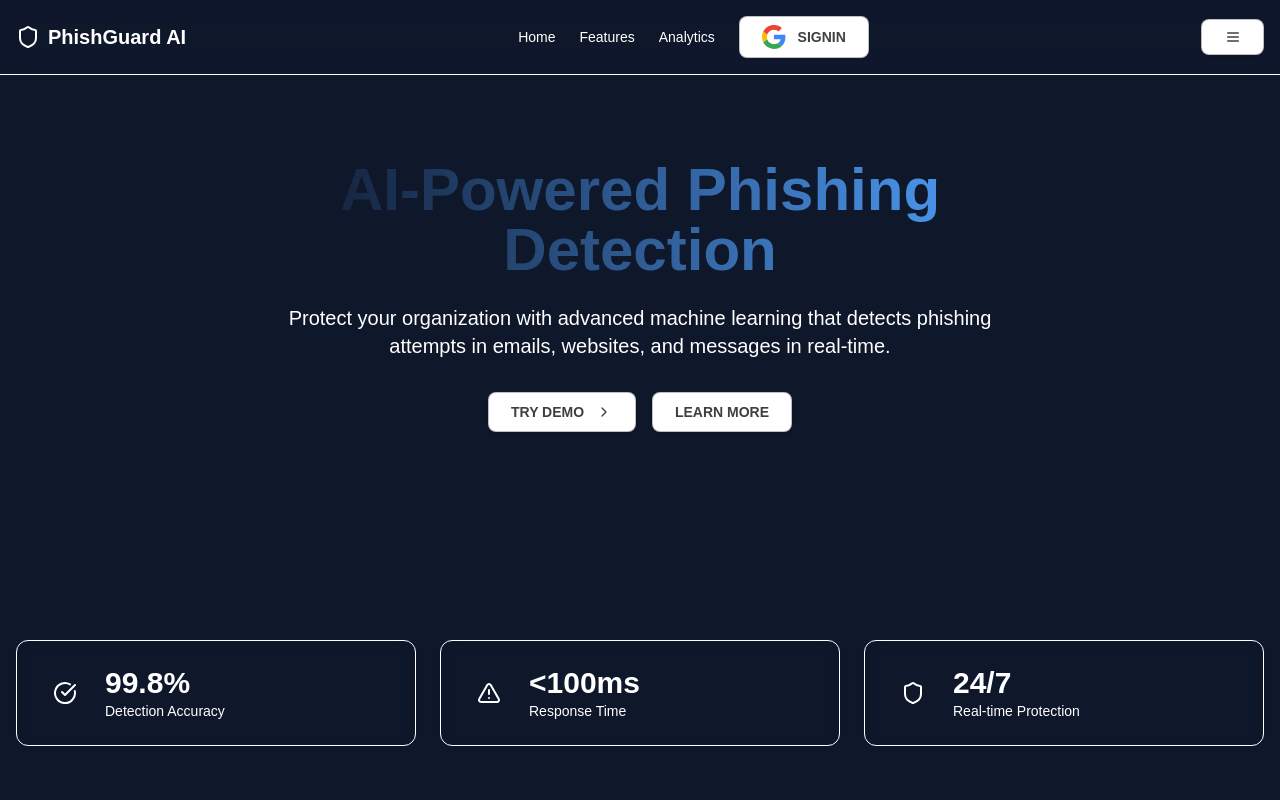
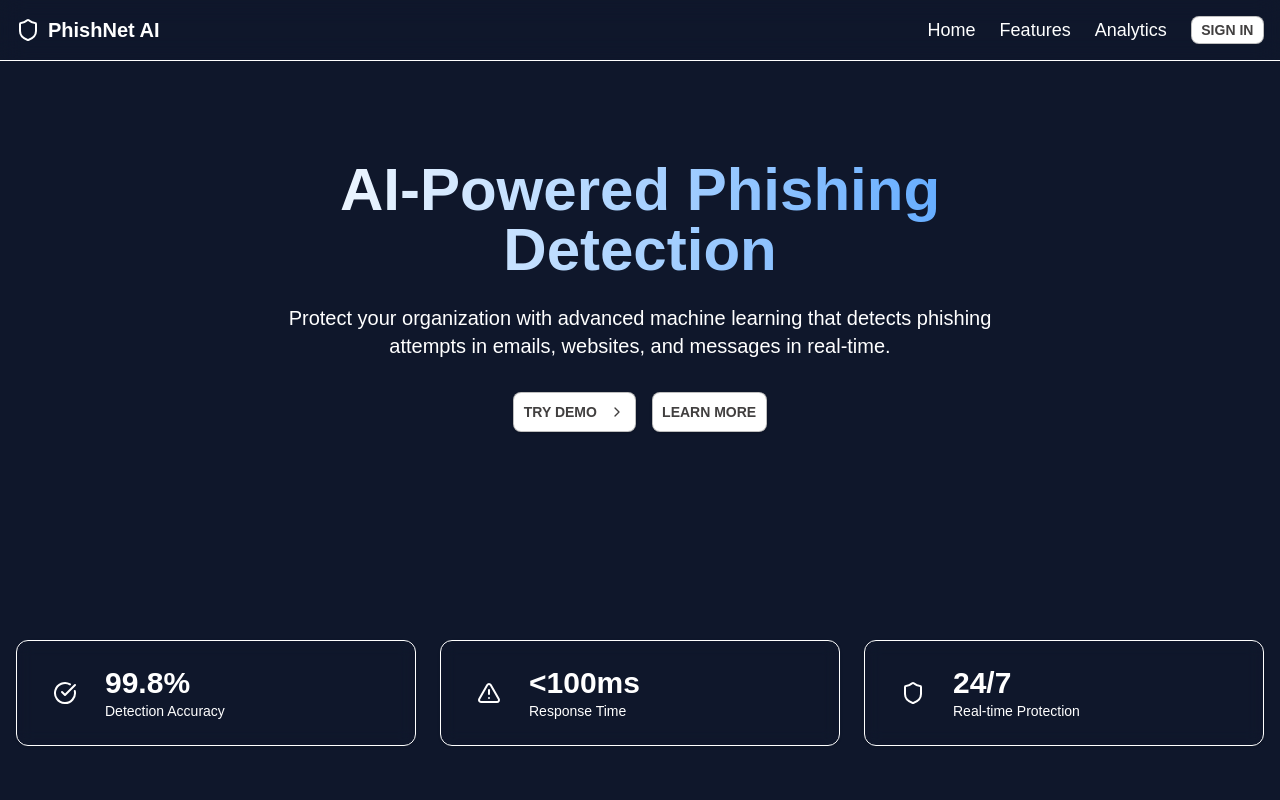
Before and after one commit to anshshah23/LockNCode_Abhishek, a Next.js app in the folder lockncode_abhishek/: page / in a window 1280 px wide. Shown: the top 800 px of the page. Built offline with nearby package versions, Linux system fonts and the light colour scheme.

Commit message:
email connected to sign in

```diff
--- a/lockncode_abhishek/src/app/layout.js
+++ b/lockncode_abhishek/src/app/layout.js
@@ -1,33 +1,33 @@
-import { Geist, Geist_Mono } from "next/font/google";
-import "./globals.css";
-import { ClerkProvider } from "@clerk/nextjs";
-import Navbar from "@/components/Navbar";
+import { Geist, Geist_Mono } from 'next/font/google'
+import './globals.css'
+import Navbar from '@/components/Navbar'
+import { AuthProvider } from '@/components/auth'
 const geistSans = Geist({
-  variable: "--font-geist-sans",
-  subsets: ["latin"],
-});
+  variable: '--font-geist-sans',
+  subsets: ['latin']
+})
 
 const geistMono = Geist_Mono({
-  variable: "--font-geist-mono",
-  subsets: ["latin"],
-});
+  variable: '--font-geist-mono',
+  subsets: ['latin']
+})
 
 export const metadata = {
-  title: "No-Phish",
-  description: "ML Detection for Phishing Websites",
-};
+  title: 'Phishnet Ai',
+  description: 'ML Detection for Phishing Websites'
+}
 
-export default function RootLayout({ children }) {
+export default function RootLayout ({ children }) {
   return (
-    <ClerkProvider>
-      <html lang="en" className="dark">
-        <body
-          className={`${geistSans.variable} ${geistMono.variable} antialiased`}
-        >
+    <html lang='en' className='dark'>
+      <body
+        className={`${geistSans.variable} ${geistMono.variable} antialiased`}
+      >
+        <AuthProvider>
           <Navbar />
           {children}
-        </body>
-      </html>
-    </ClerkProvider>
-  );
+        </AuthProvider>
+      </body>
+    </html>
+  )
 }
--- a/lockncode_abhishek/src/components/Home.jsx
+++ b/lockncode_abhishek/src/components/Home.jsx
@@ -115,7 +115,7 @@ function Home() {
               initial={{ opacity: 0, y: 20 }}
               animate={{ opacity: 1, y: 0 }}
               transition={{ duration: 0.5 }}
-              className="text-4xl md:text-6xl font-bold mb-6 bg-clip-text text-transparent bg-gradient-to-r from-primary to-blue-400"
+              className="text-4xl md:text-6xl font-bold mb-6 bg-clip-text text-transparent bg-gradient-to-r from-white to-blue-400"
             >
               AI-Powered Phishing Detection
             </motion.h1>
@@ -512,7 +512,7 @@ function Home() {
                   <pre className="bg-muted p-4 rounded-md overflow-x-auto text-sm">
                     <code className="text-foreground">
                       {`// Check a URL for phishing
-fetch('https://api.phishguard.ai/v1/analyze/url', {
+fetch('https://api.PhishNet.ai/v1/analyze/url', {
   method: 'POST',
   headers: {
     'Content-Type': 'application/json',
@@ -569,7 +569,7 @@ fetch('https://api.phishguard.ai/v1/analyze/url', {
             <div>
               <div className="flex items-center gap-2 mb-4">
                 <Shield className="h-6 w-6 text-primary" />
-                <span className="font-bold text-xl">PhishGuard AI</span>
+                <span className="font-bold text-xl">PhishNet AI</span>
               </div>
               <p className="text-muted-foreground text-sm">
                 Advanced AI-powered phishing detection to protect your organization from evolving threats.
@@ -608,7 +608,7 @@ fetch('https://api.phishguard.ai/v1/analyze/url', {
 
           <div className="border-t border-muted mt-12 pt-6 flex flex-col md:flex-row justify-between items-center">
             <p className="text-sm text-muted-foreground">
-              &copy; {new Date().getFullYear()} PhishGuard AI. All rights reserved.
+              &copy; {new Date().getFullYear()} PhishNet AI. All rights reserved.
             </p>
             <div className="flex gap-4 mt-4 md:mt-0">
               <a href="#" className="text-muted-foreground hover:text-primary">
--- a/lockncode_abhishek/src/components/Navbar.jsx
+++ b/lockncode_abhishek/src/components/Navbar.jsx
@@ -4,13 +4,18 @@ import { useState, useEffect } from "react";
 import { Shield, Menu, X } from "lucide-react";
 import useGoogleTranslate from "@/hooks/useGoogleTranslate";
 import { Button } from "@/components/ui/button";
-import '@/styles/nav.css'
+import { useAuth } from "./auth";
+import "@/styles/nav.css";
 
-export default function Navbar() {
-    useGoogleTranslate(); // Initialize Google Translate
+function Navbar() {
+    useGoogleTranslate();
     const [isMenuOpen, setIsMenuOpen] = useState(false);
     const [isScrolled, setIsScrolled] = useState(false);
+    const { loginAndConnect, logout } = useAuth();
+    const [token, setToken] = useState(null);
+    const [isAuthenticated, setIsAuthenticated] = useState(false);
 
+    // Handle scroll effect
     useEffect(() => {
         const handleScroll = () => {
             setIsScrolled(window.scrollY > 100);
@@ -20,7 +25,14 @@ export default function Navbar() {
         return () => window.removeEventListener("scroll", handleScroll);
     }, []);
 
-    // Define your links dynamically
+    // Retrieve token from localStorage
+    useEffect(() => {
+        if (typeof window !== "undefined") {
+            const authToken = localStorage.getItem("authToken");
+            setToken(authToken);
+        }
+    }, []);
+
     const Links = [
         { name: "Home", link: "/" },
         { name: "Features", link: "/features" },
@@ -28,42 +40,50 @@ export default function Navbar() {
     ];
 
     return (
-        <header className={`fixed top-0 left-0 right-0 z-50 bg-background/80 backdrop-blur-md border-b border-muted transition-all duration-300 text-white ${isScrolled ? "shadow-md" : ""}`}>
+        <header
+            className={`fixed top-0 left-0 right-0 z-50 bg-background/80 backdrop-blur-md border-b border-muted transition-all duration-300 text-white ${
+                isScrolled ? "shadow-md" : ""
+            }`}
+        >
             <div className="container mx-auto px-4 py-4 flex justify-between items-center">
                 <div className="flex items-center gap-2">
                     <Shield className="h-6 w-6 text-primary" />
                     <span className="font-bold text-xl">
-                        <Link href="/">PhishGuard AI</Link>
+                        <Link href="/">PhishNet AI</Link>
                     </span>
                 </div>
 
                 {/* Desktop Navigation */}
                 <nav className="hidden md:flex items-center gap-6">
                     {Links.map((link) => (
-                        <Link key={link.name} href={link.link} className="text-sm hover:text-primary transition-colors">
+                        <Link key={link.name} href={link.link} className="text-lg hover:text-primary transition-colors">
                             {link.name}
                         </Link>
                     ))}
-                    <button class="button">
-                        <svg xmlns="http://www.w3.org/2000/svg" preserveAspectRatio="xMidYMid" viewBox="0 0 256 262">
-                            <path fill="#4285F4" d="M255.878 133.451c0-10.734-.871-18.567-2.756-26.69H130.55v48.448h71.947c-1.45 12.04-9.283 30.172-26.69 42.356l-.244 1.622 38.755 30.023 2.685.268c24.659-22.774 38.875-56.282 38.875-96.027"></path>
-                            <path fill="#34A853" d="M130.55 261.1c35.248 0 64.839-11.605 86.453-31.622l-41.196-31.913c-11.024 7.688-25.82 13.055-45.257 13.055-34.523 0-63.824-22.773-74.269-54.25l-1.531.13-40.298 31.187-.527 1.465C35.393 231.798 79.49 261.1 130.55 261.1"></path>
-                            <path fill="#FBBC05" d="M56.281 156.37c-2.756-8.123-4.351-16.827-4.351-25.82 0-8.994 1.595-17.697 4.206-25.82l-.073-1.73L15.26 71.312l-1.335.635C5.077 89.644 0 109.517 0 130.55s5.077 40.905 13.925 58.602l42.356-32.782"></path>
-                            <path fill="#EB4335" d="M130.55 50.479c24.514 0 41.05 10.589 50.479 19.438l36.844-35.974C195.245 12.91 165.798 0 130.55 0 79.49 0 35.393 29.301 13.925 71.947l42.211 32.783c10.59-31.477 39.891-54.251 74.414-54.251"></path>
-                        </svg>
-                        SignIn
-                    </button>
+
+                    {/* Conditionally show buttons */}
+                    {!token ? (
+                        <button className="button" onClick={loginAndConnect}>
+                            Sign In
+                        </button>
+                    ) : (
+                        <button onClick={logout} className="button">
+                            Sign Out
+                        </button>
+                    )}
                 </nav>
 
                 {/* Mobile Menu Toggle */}
-                <Button className="md:hidden" onClick={() => setIsMenuOpen(!isMenuOpen)}>
-                    {isMenuOpen ? <X className="h-6 w-6" /> : <Menu className="h-6 w-6" />}
-                </Button>
+                <div className="md:hidden">
+                    <Button onClick={() => setIsMenuOpen(!isMenuOpen)}>
+                        {isMenuOpen ? <X className="h-6 w-6" /> : <Menu className="h-6 w-6" />}
+                    </Button>
+                </div>
             </div>
 
             {/* Mobile Navigation */}
             {isMenuOpen && (
-                <div className="md:hidden absolute top-16 left-0 w-full bg-slate-950 h-screen shadow-lg border-t border-muted">
+                <div className="md:hidden absolute top-17 left-0 w-full bg-slate-950 h-screen shadow-lg border-t border-muted">
                     <div className="flex flex-col items-center gap-4 py-4 h-full justify-start">
                         {Links.map((link) => (
                             <Link
@@ -75,19 +95,22 @@ export default function Navbar() {
                                 {link.name}
                             </Link>
                         ))}
-                        <button class="button">
-                            <svg xmlns="http://www.w3.org/2000/svg" preserveAspectRatio="xMidYMid" viewBox="0 0 256 262">
-                                <path fill="#4285F4" d="M255.878 133.451c0-10.734-.871-18.567-2.756-26.69H130.55v48.448h71.947c-1.45 12.04-9.283 30.172-26.69 42.356l-.244 1.622 38.755 30.023 2.685.268c24.659-22.774 38.875-56.282 38.875-96.027"></path>
-                                <path fill="#34A853" d="M130.55 261.1c35.248 0 64.839-11.605 86.453-31.622l-41.196-31.913c-11.024 7.688-25.82 13.055-45.257 13.055-34.523 0-63.824-22.773-74.269-54.25l-1.531.13-40.298 31.187-.527 1.465C35.393 231.798 79.49 261.1 130.55 261.1"></path>
-                                <path fill="#FBBC05" d="M56.281 156.37c-2.756-8.123-4.351-16.827-4.351-25.82 0-8.994 1.595-17.697 4.206-25.82l-.073-1.73L15.26 71.312l-1.335.635C5.077 89.644 0 109.517 0 130.55s5.077 40.905 13.925 58.602l42.356-32.782"></path>
-                                <path fill="#EB4335" d="M130.55 50.479c24.514 0 41.05 10.589 50.479 19.438l36.844-35.974C195.245 12.91 165.798 0 130.55 0 79.49 0 35.393 29.301 13.925 71.947l42.211 32.783c10.59-31.477 39.891-54.251 74.414-54.251"></path>
-                            </svg>
-                            SignIn
-                        </button>
-                        <Button onClick={() => setIsMenuOpen(false)}>Get Started</Button>
+
+                        {/* Conditionally show buttons */}
+                        {!token ? (
+                            <button className="button" onClick={loginAndConnect}>
+                                Sign In
+                            </button>
+                        ) : (
+                            <button onClick={logout} className="button">
+                                Sign Out
+                            </button>
+                        )}
                     </div>
                 </div>
             )}
         </header>
     );
 }
+
+export default Navbar;
--- /dev/null
+++ b/lockncode_abhishek/src/components/auth.jsx
@@ -0,0 +1,104 @@
+"use client";
+import { useRouter } from 'next/navigation';
+import { createContext, useContext, useEffect, useState } from 'react';
+
+export const AuthContext = createContext();
+
+export const AuthProvider = ({ children }) => {
+    const [token, setToken] = useState(null);
+    const [emails, setEmails] = useState([]);
+    const router = useRouter();
+
+    const loginAndConnect = async () => {
+        const oauthEP = "https://accounts.google.com/o/oauth2/v2/auth";
+        const params = new URLSearchParams({
+            client_id: process.env.NEXT_PUBLIC_GOOGLE_CLIENT_ID,
+            redirect_uri: process.env.NEXT_PUBLIC_FULL_BASE_DOMAIN,
+            response_type: "token",
+            scope: "https://www.googleapis.com/auth/userinfo.profile https://www.googleapis.com/auth/userinfo.email https://www.googleapis.com/auth/gmail.readonly",
+            include_granted_scopes: "true",
+            state: "pass-through-value"
+        });
+        window.location.href = `${oauthEP}?${params.toString()}`;
+    };
+
+    useEffect(() => {
+        const localToken = localStorage.getItem('authToken');
+        if (localToken) {
+            setToken(localToken);
+            fetchEmails(localToken); // Fetch emails if token exists
+        }
+        const hash = window.location.hash;
+        if (hash.includes('access_token')) {
+            const urlParams = new URLSearchParams(hash.replace('#', ''));
+            const accessToken = urlParams.get('access_token');
+            if (accessToken) {
+                storeTokenInLS(accessToken);
+                fetchEmails(accessToken); // Fetch emails after storing token
+                window.history.replaceState(null, null, ' ');
+            }
+        }
+    }, []);
+
+    const storeTokenInLS = (serverToken) => {
+        setToken(serverToken);
+        localStorage.setItem('authToken', serverToken);
+    };
+
+    const fetchEmails = async (accessToken) => {
+        try {
+            const listResponse = await fetch('https://www.googleapis.com/gmail/v1/users/me/messages', {
+                headers: {
+                    Authorization: `Bearer ${accessToken}`
+                }
+            });
+            const listData = await listResponse.json();
+            if (listData.messages) {
+                const emailPromises = listData.messages.map(async (msg) => {
+                    const msgResponse = await fetch(`https://www.googleapis.com/gmail/v1/users/me/messages/${msg.id}`, {
+                        headers: {
+                            Authorization: `Bearer ${accessToken}`
+                        }
+                    });
+                    return await msgResponse.json();
+                });
+                const emailData = await Promise.all(emailPromises);
+                setEmails(emailData);
+            }
+        } catch (error) {
+            console.error('Error fetching emails:', error);
+        }
+    };
+
+    const logout = async () => {
+        if (token) {
+            try {
+                await fetch(`https://oauth2.googleapis.com/revoke?token=${token}`, {
+                    method: 'POST',
+                    headers: {
+                        'Content-Type': 'application/x-www-form-urlencoded'
+                    }
+                });
+            } catch (error) {
+                console.error('Error revoking token:', error.message);
+            }
+        }
+        setToken(null);
+        localStorage.removeItem('authToken');
+        router.push('/');
+    };
+
+    return (
+        <AuthContext.Provider value={{ loginAndConnect, storeTokenInLS, logout, emails }}>
+            {children}
+        </AuthContext.Provider>
+    );
+};
+
+export const useAuth = () => {
+    const authContextValue = useContext(AuthContext);
+    if (!authContextValue) {
+        throw new Error('useAuth must be used within an AuthProvider');
+    }
+    return authContextValue;
+};
--- a/lockncode_abhishek/src/styles/nav.css
+++ b/lockncode_abhishek/src/styles/nav.css
@@ -2,7 +2,7 @@
 button {
     max-width: 320px;
     display: flex;
-    padding: 0.5rem 1.4rem;
+    padding: 0.2rem 0.6rem;
     font-size: 0.875rem;
     line-height: 1.25rem;
     font-weight: 700;
```
